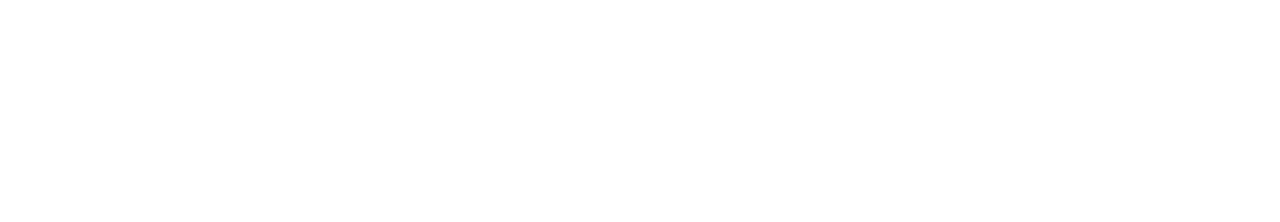
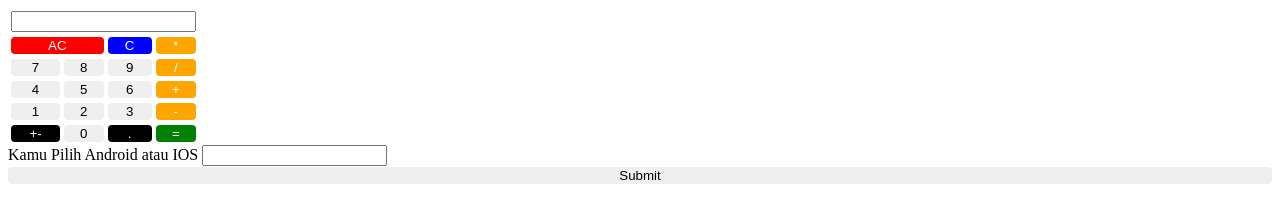
Before and after one commit to harizrifqy/Mini-Project-RevoU, a plain HTML site: page index.html in a window 1280 px wide. Drawn offline with Linux system fonts and the light colour scheme.

Commit message:
Add files via upload
Kalkulator

```diff
--- a/index.html
+++ b/index.html
@@ -1,11 +1,88 @@
 <!DOCTYPE html>
-<html lang="en">
-<head>
-    <meta charset="UTF-8">
-    <meta name="viewport" content="width=device-width, initial-scale=1.0">
-    <title>Document</title>
-</head>
-<body>
+<html>
+    <head>
+        <title>Test</title>
+        <link rel="stylesheet" href="style.css">
+    </head>
+        <body>
+        <table>
+            <tr>
+                <th colspan="4"><input type="text" name="display"></th>
+            </tr>
+            <tr>
+                <td colspan="2">
+                    <button class="red">AC</button>
+                </td>
+                <td>
+                    <button class="blue">C</button>
+                </td>
+                <td>
+                    <button class="orange">*</button>
+                </td>
+            </tr>
+            <tr>
+                <td>
+                    <button>7</button>
+                </td>
+                <td>
+                    <button>8</button>
+                </td>
+                <td>
+                    <button>9</button>
+                </td>
+                <td>
+                    <button class="orange">/</button>
+                </td>
 
-</body>
+            </tr>
+            <tr>
+                <td>
+                    <button>4</button>
+                </td>
+                <td>
+                    <button>5</button>
+                </td>
+                <td>
+                    <button>6</button>
+                </td>
+                <td>
+                    <button class="orange">+</button>
+                </td>
+            </tr>
+            <tr>
+                <td>
+                    <button>1</button>
+                </td>
+                <td>
+                    <button>2</button>
+                </td>
+                <td>
+                    <button>3</button>
+                </td>
+                <td>
+                    <button class="orange">-</button>
+                </td>
+            </tr>
+            <tr>
+                <td>
+                    <button class="black">+-</button>
+                </td>
+                <td>
+                    <button>0</button>
+                </td>
+                <td>
+                    <button class="black">.</button>
+                </td>
+                <td>
+                    <button class="green">=</button>
+                </td>
+            </tr>
+        </table>
+
+        <form>
+            <label for="choose">Kamu Pilih Android atau IOS</label>
+            <input id="choose" name="aku suka"/>
+            <button>Submit</button>
+        </form>
+        </body>
 </html>
--- /dev/null
+++ b/style.css
@@ -0,0 +1,31 @@
+
+button {
+    width: 100%;
+    border: none;
+    border-radius: 4px;
+}
+
+.red {
+    background-color: red;
+    color: white;
+}
+
+.orange {
+    background-color: orange;
+    color: white;
+}
+
+.black {
+    background-color: black;
+    color: white;
+}
+
+.green {
+    background-color: green;
+    color: white;
+}
+
+.blue {
+    background-color: blue;
+    color: white;
+}
```
